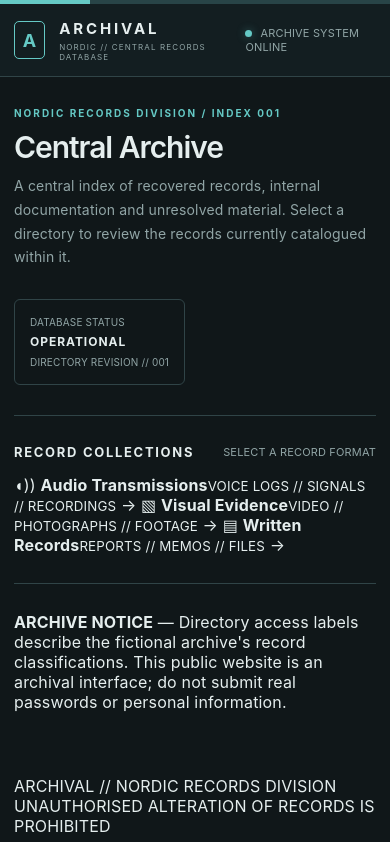
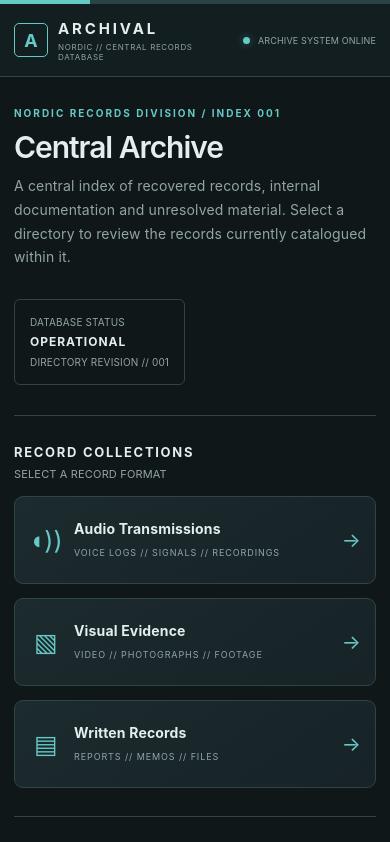
Before and after one commit to atdenaiforeve/archival-, a plain HTML site: page index.html in a window 390 px wide. Shown: the top 842 px of the page. Drawn offline with Linux system fonts and the light colour scheme.

Commit message:
Improve responsive layout for phones, tablets and desktops

```diff
--- a/index.html
+++ b/index.html
@@ -2,7 +2,7 @@
 <html lang="en">
 <head>
   <meta charset="utf-8">
-  <meta name="viewport" content="width=device-width, initial-scale=1">
+  <meta name="viewport" content="width=device-width, initial-scale=1, viewport-fit=cover">
   <meta name="theme-color" content="#10191c">
   <meta name="description" content="ARCHIVAL — Nordic Central Records Database.">
   <title>ARCHIVAL — Nordic Central Records</title>
@@ -23,14 +23,18 @@
       font-family: Inter, "Segoe UI", Arial, sans-serif;
     }
     * { box-sizing: border-box; }
+    html { min-width: 320px; -webkit-text-size-adjust: 100%; text-size-adjust: 100%; }
     body {
       margin: 0;
       min-height: 100vh;
+      min-height: 100svh;
       background: var(--bg);
       color: var(--text);
       letter-spacing: .01em;
+      overflow-x: hidden;
     }
     a { color: inherit; text-decoration: none; }
+    a:focus-visible { outline: 3px solid var(--cyan-soft); outline-offset: 4px; }
     .topline { height: 4px; background: linear-gradient(90deg, var(--cyan) 0 23%, #284447 23% 100%); }
     header {
       border-bottom: 1px solid var(--line);
@@ -41,15 +45,15 @@
       min-height: 82px; display: flex; align-items: center;
       justify-content: space-between; gap: 24px;
     }
-    .brand { display: flex; align-items: center; gap: 14px; }
+    .brand { display: flex; align-items: center; gap: 14px; min-width: 0; }
     .brand-mark {
-      width: 38px; height: 38px; display: grid; place-items: center;
+      width: 38px; height: 38px; flex: 0 0 38px; display: grid; place-items: center;
       border: 1px solid var(--cyan); color: var(--cyan);
       font-size: 18px; font-weight: 700; border-radius: 5px;
     }
     .brand-name { font-size: 18px; font-weight: 700; letter-spacing: .19em; }
     .brand-sub { margin-top: 4px; color: var(--muted); font-size: 10px; letter-spacing: .14em; }
-    .header-meta { display: flex; align-items: center; gap: 22px; color: var(--muted); font-size: 11px; }
+    .header-meta { display: flex; align-items: center; gap: 22px; color: var(--muted); font-size: 11px; white-space: nowrap; }
     .status-dot { display: inline-block; width: 7px; height: 7px; border-radius: 50%; background: var(--cyan); margin-right: 8px; box-shadow: 0 0 8px #65c9c566; }
     main { padding: 42px 0 64px; }
     .eyebrow { color: var(--cyan); font-size: 10px; font-weight: 700; letter-spacing: .2em; text-transform: uppercase; }
@@ -61,20 +65,78 @@
     .rule { height: 1px; background: var(--line); margin: 28px 0; }
     .section-heading { display: flex; justify-content: space-between; align-items: center; gap: 20px; margin-bottom: 15px; }
     h2 { margin: 0; font-size: 13px; font-weight: 650; letter-spacing: .13em; text-transform: uppercase; }
-    .section-note { color: var(--muted); font-size: 11px; }
+    .section-note { color: var(--muted); font-size: 11px; text-align: right; }
+    .format-grid {
+      display: grid;
+      grid-template-columns: repeat(3, minmax(0, 1fr));
+      gap: 14px;
+    }
+    .format-button {
+      min-width: 0;
+      min-height: 104px;
+      display: flex;
+      align-items: center;
+      gap: 14px;
+      padding: 20px 18px;
+      border: 1px solid var(--line);
+      border-radius: var(--radius);
+      background: linear-gradient(145deg, var(--panel-2), var(--panel));
+      transition: border-color .18s ease, background-color .18s ease, transform .18s ease;
+      touch-action: manipulation;
+      -webkit-tap-highlight-color: #65c9c522;
+    }
+    .format-button:hover { border-color: var(--cyan); background: #1d3032; transform: translateY(-2px); }
+    .format-symbol { flex: 0 0 34px; color: var(--cyan); font-size: 25px; text-align: center; }
+    .format-copy { display: flex; flex: 1 1 auto; min-width: 0; flex-direction: column; gap: 7px; }
+    .format-copy strong { font-size: 14px; font-weight: 650; line-height: 1.3; }
+    .format-copy small { color: var(--muted); font-size: 9px; letter-spacing: .1em; line-height: 1.5; overflow-wrap: anywhere; }
+    .format-arrow { color: var(--cyan); font-size: 20px; flex: 0 0 auto; }
+    .notice {
+      padding: 15px 17px;
+      border: 1px solid var(--line);
+      border-left: 3px solid var(--amber);
+      border-radius: 5px;
+      color: var(--muted);
+      font-size: 11px;
+      line-height: 1.7;
+      overflow-wrap: anywhere;
+    }
+    .notice strong { color: var(--amber); letter-spacing: .1em; }
+    footer {
+      display: flex; justify-content: space-between; gap: 18px;
+      padding: 18px 0 24px; border-top: 1px solid var(--line);
+      color: var(--muted); font-size: 9px; letter-spacing: .1em;
+    }
+    @media (min-width: 761px) and (max-width: 980px) {
+      .format-grid { grid-template-columns: repeat(2, minmax(0, 1fr)); }
+      .format-button:last-child { grid-column: 1 / -1; }
+    }
     @media (max-width: 760px) {
       .intro { align-items: start; flex-direction: column; }
       .format-grid { grid-template-columns: 1fr; }
       .header-meta { gap: 10px; }
       .header-meta .meta-extra { display: none; }
+      .format-button { min-height: 88px; }
     }
     @media (max-width: 440px) {
       .header-inner, main, footer { width: min(100% - 28px, 1120px); }
-      .header-inner { min-height: 72px; }
+      .header-inner { min-height: 72px; gap: 10px; }
+      .brand { gap: 10px; }
+      .brand-mark { width: 34px; height: 34px; flex-basis: 34px; }
       .brand-name { font-size: 15px; }
-      .brand-sub { font-size: 8px; }
+      .brand-sub { font-size: 8px; letter-spacing: .08em; }
+      .header-meta { font-size: 9px; }
       main { padding-top: 30px; }
-      footer { flex-direction: column; }
+      .section-heading { align-items: flex-start; flex-direction: column; gap: 7px; }
+      .section-note { text-align: left; }
+      .format-button { padding: 17px 14px; gap: 11px; }
+      footer { flex-direction: column; line-height: 1.6; }
+    }
+    @media (hover: none) {
+      .format-button:hover { transform: none; }
+    }
+    @media (prefers-reduced-motion: reduce) {
+      *, *::before, *::after { scroll-behavior: auto !important; transition-duration: .01ms !important; animation-duration: .01ms !important; animation-iteration-count: 1 !important; }
     }
   </style>
 </head>
@@ -121,17 +183,17 @@
         <a class="format-button" href="audio/">
           <span class="format-symbol" aria-hidden="true">◖))</span>
           <span class="format-copy"><strong>Audio Transmissions</strong><small>VOICE LOGS // SIGNALS // RECORDINGS</small></span>
-          <span class="format-arrow">→</span>
+          <span class="format-arrow" aria-hidden="true">→</span>
         </a>
         <a class="format-button" href="visual/">
           <span class="format-symbol" aria-hidden="true">▧</span>
           <span class="format-copy"><strong>Visual Evidence</strong><small>VIDEO // PHOTOGRAPHS // FOOTAGE</small></span>
-          <span class="format-arrow">→</span>
+          <span class="format-arrow" aria-hidden="true">→</span>
         </a>
         <a class="format-button" href="documents/">
           <span class="format-symbol" aria-hidden="true">▤</span>
           <span class="format-copy"><strong>Written Records</strong><small>REPORTS // MEMOS // FILES</small></span>
-          <span class="format-arrow">→</span>
+          <span class="format-arrow" aria-hidden="true">→</span>
         </a>
       </div>
     </section>
@@ -147,6 +209,5 @@
     <span>ARCHIVAL // NORDIC RECORDS DIVISION</span>
     <span>UNAUTHORISED ALTERATION OF RECORDS IS PROHIBITED</span>
   </footer>
-
 </body>
 </html>
```
